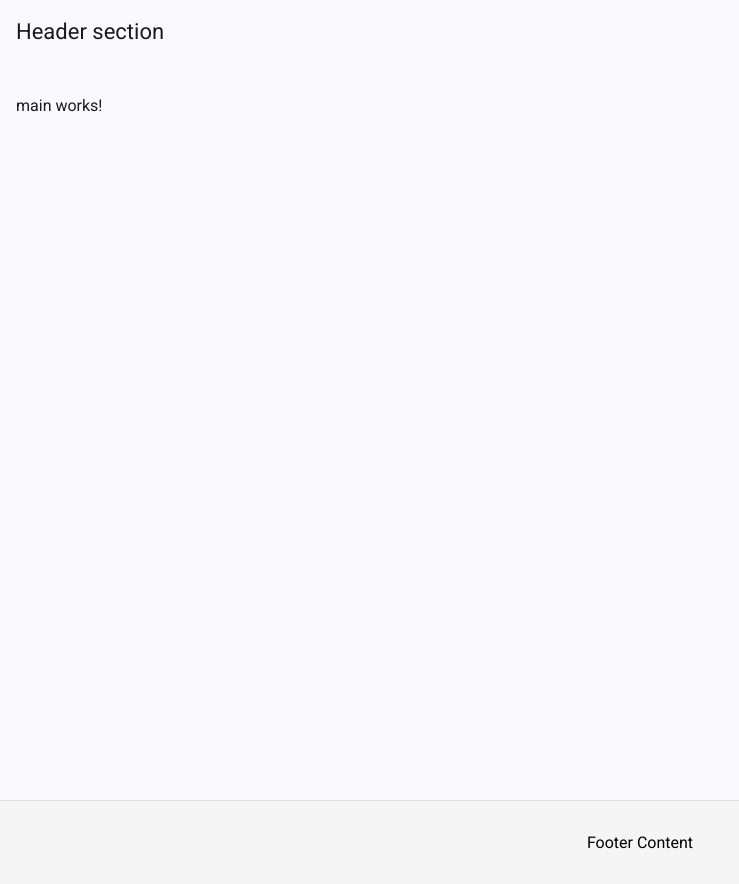
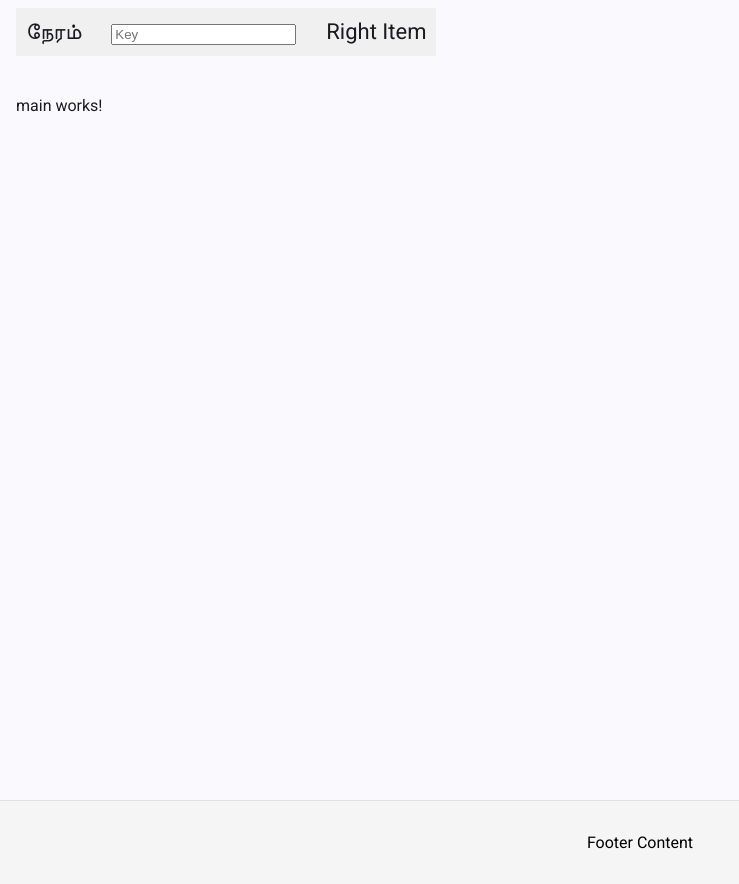
Before and after one commit to sathishid/neram, an Angular app: page / in a window 1280 px wide. Shown: the whole page, without its empty margins (0-739 px from the left). Built offline with nearby package versions, Linux system fonts and the light colour scheme.

Commit message:
Done adding FormControl but has some issue

```diff
--- a/package.json
+++ b/package.json
@@ -10,7 +10,7 @@
   },
   "private": true,
   "dependencies": {
-    "@angular/animations": "^19.1.0",
+    "@angular/animations": "^19.1.5",
     "@angular/cdk": "^19.1.3",
     "@angular/common": "^19.1.0",
     "@angular/compiler": "^19.1.0",
--- a/src/app/app.component.html
+++ b/src/app/app.component.html
@@ -1,5 +1,5 @@
 <mat-toolbar color="primary">
-  Header section
+  <app-header-form/>
 </mat-toolbar>
 
 <div class="holy-grail-container">
--- a/src/app/app.component.ts
+++ b/src/app/app.component.ts
@@ -4,11 +4,12 @@ import { RouterOutlet } from '@angular/router';
 import { MatToolbarModule } from '@angular/material/toolbar';
 import { MatSidenavModule } from '@angular/material/sidenav';
 import { MatListModule } from '@angular/material/list';
+import { HeaderFormComponent } from "./components/header-form/header-form.component";
 @Component({
   selector: 'app-root',
   imports: [RouterOutlet, MatToolbarModule,
     MatSidenavModule,
-    MatListModule,],
+    MatListModule, HeaderFormComponent],
   templateUrl: './app.component.html',
   styleUrl: './app.component.scss'
 })
--- /dev/null
+++ b/src/app/components/header-form/header-form.component.html
@@ -0,0 +1,17 @@
+<div class="flex-container">
+    <div class="left-item">நேரம்</div>
+    <div class="form-container">
+        <form [formGroup]="headerFormGroup">
+            <input type="text" placeholder="Key" formControlName="keyControl" matInput [matAutocomplete]="auto">
+            <mat-autocomplete #auto="matAutocomplete">
+                @for (key of taskKeyFilteredOptions | async; track key) {
+                <mat-option [value]="key">{{key}}</mat-option>
+                }
+            </mat-autocomplete>
+
+
+        </form>
+
+    </div>
+    <div class="right-item">Right Item</div>
+</div>
--- /dev/null
+++ b/src/app/components/header-form/header-form.component.scss
@@ -0,0 +1,16 @@
+
+.flex-container {
+    display: flex;                     /* Enable flexbox */
+    justify-content: space-between;    /* Space items to the ends */
+    align-items: center;               /* Center items vertically */
+    padding: 10px;                     /* Optional padding */
+    background-color: #f0f0f0;        /* Optional background color */
+    width: 100%;                       /* Full width of the browser window */
+}
+
+.form-container {
+    display: flex;                     /* Enable flexbox for form fields */
+    justify-content: center;           /* Center the form fields */
+    flex-grow: 1;                      /* Allow the form container to grow */
+    margin: 0 20px;                   /* Optional margin for spacing */
+}
--- /dev/null
+++ b/src/app/components/header-form/header-form.component.ts
@@ -0,0 +1,75 @@
+import { Component, OnInit } from '@angular/core';
+import { FormBuilder, FormControl, FormGroup, ReactiveFormsModule } from '@angular/forms';
+import { MatFormFieldModule } from '@angular/material/form-field';
+import { MatInputModule } from '@angular/material/input';
+import { MatAutocompleteModule } from '@angular/material/autocomplete';
+import { map, Observable, of, startWith, forkJoin } from 'rxjs';
+import { CommonModule } from '@angular/common';
+
+@Component({
+  selector: 'app-header-form',
+  imports: [CommonModule, ReactiveFormsModule, MatFormFieldModule, MatAutocompleteModule],
+  templateUrl: './header-form.component.html',
+  styleUrl: './header-form.component.scss'
+})
+export class HeaderFormComponent implements OnInit {
+  headerFormGroup: FormGroup;
+  keyControl: FormControl;
+  titleControl: FormControl;
+  categoryControl: FormControl;
+
+  taskKeys: string[];
+  taskTitles:  string[];
+  taskCategories:  string[];
+  taskKeyFilteredOptions: Observable<string[]>;
+
+  constructor(private fb: FormBuilder) {
+    this.taskKeyFilteredOptions = of([]);
+    this.taskKeys = [];
+    this.taskTitles = [];
+    this.taskCategories = [];
+    this.keyControl = new FormControl('');
+    this.titleControl = new FormControl('');
+    this.categoryControl = new FormControl('');
+    this.headerFormGroup = this.fb.group({
+      keyControl: this.keyControl,
+      titleControl: this.titleControl,
+      categoryControl: this.categoryControl
+    });
+  }
+
+  ngOnInit() {
+    forkJoin({
+      keys: this.getTaskKeys(),
+      titles: this.getTaskTitles(),
+      categories: this.getTaskCategories()
+    }).subscribe(({ keys, titles, categories }) => {
+      this.taskKeys = keys;
+      this.taskTitles = titles;
+      this.taskCategories = categories;
+    });
+
+    this.taskKeyFilteredOptions = this.keyControl.valueChanges.pipe(
+      startWith(''),
+      map(value => this._taskKeyFilter(value))
+    );
+  }
+
+  private _taskKeyFilter(value: any): string[] {
+    const filterValue = value.toLowerCase();
+    return this.taskKeys.filter(option => option.toLowerCase().includes(filterValue));
+  }
+
+  getTaskCategories(): Observable<string[]> {
+    return of(['Category 1', 'Category 2', 'Category 3']);
+  }
+
+  getTaskTitles(): Observable<string[]> {
+    return of(['Title 1', 'Title 2', 'Title 3']);
+  }
+
+  getTaskKeys(): Observable<string[]> {
+    // Replace with your actual implementation to fetch task keys
+    return of(['Key 1', 'Key 2', 'Key 3']);
+  }
+}
```
Also changed, not shown: 2 other files (tests, documents, lock files or other folders).
